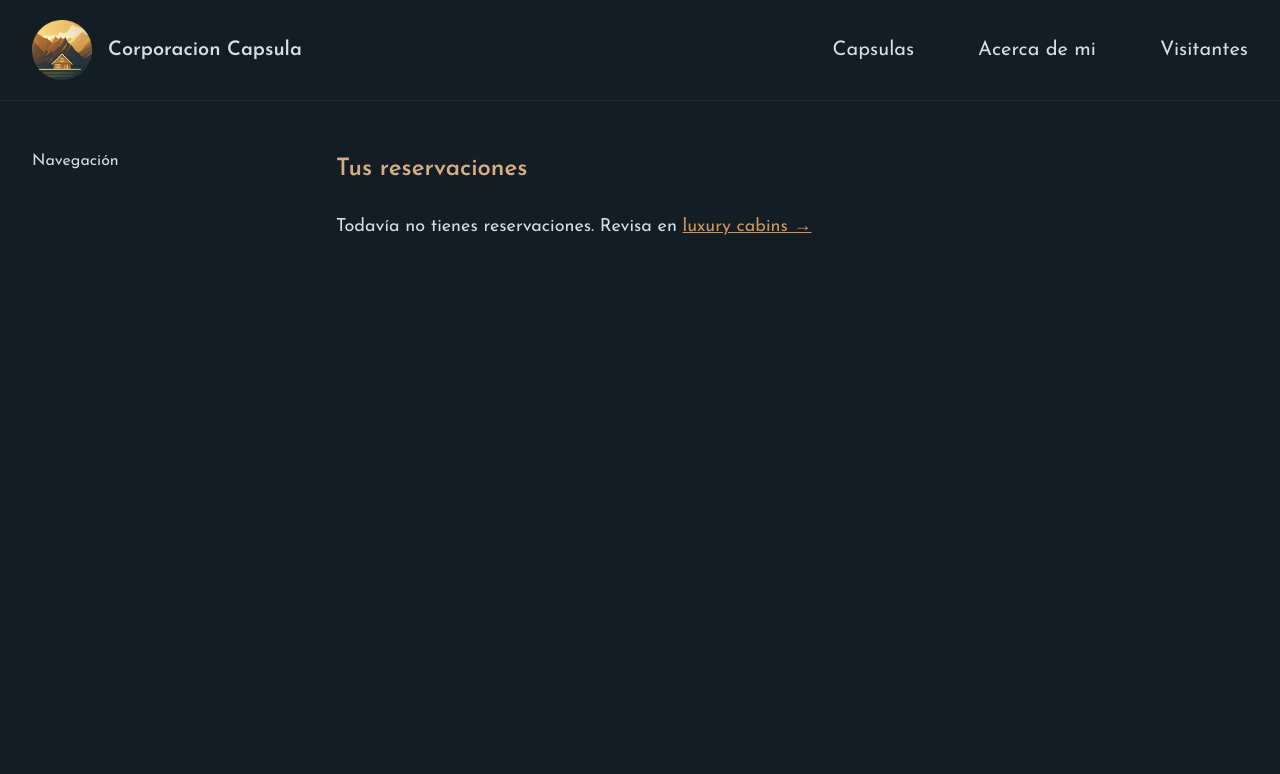
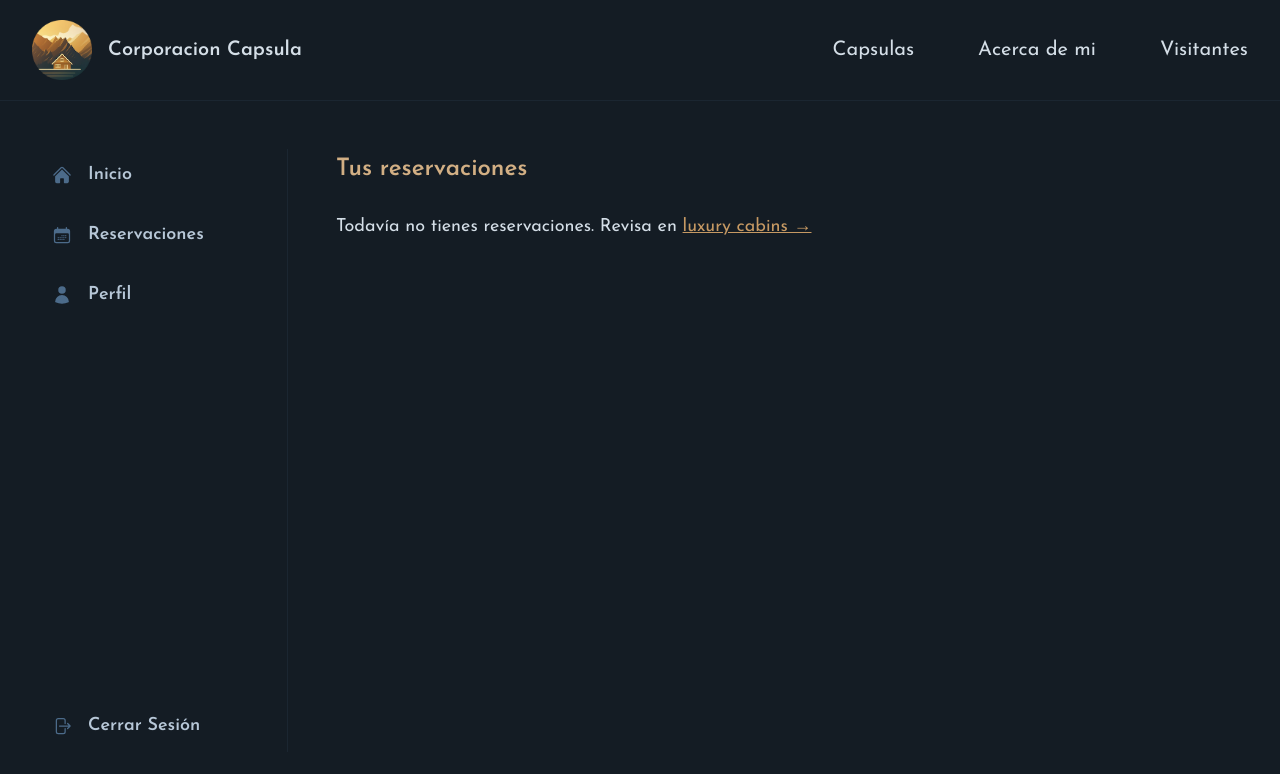
Before and after one commit to Alejandrogv2304/corporacion-capsula-website, a Next.js app: page /cuenta/reservaciones in a window 1280 px wide. Shown: the top 774 px of the page. Built offline with nearby package versions, Linux system fonts and the light colour scheme.

Commit message:
Finalizando Front Básico
Añadiendo barra de navegación a la sección cuenta, finalizando el Front Básico, con detalles por ajustar en imagenes y logos.

```diff
--- a/app/_components/BarraNavegacion.js
+++ b/app/_components/BarraNavegacion.js
@@ -1,9 +1,11 @@
+import Link from 'next/link';
+
 import {
     CalendarDaysIcon,
     HomeIcon,
     UserIcon,
   } from '@heroicons/react/24/solid';
-  import SignOutButton from './SignOutButton';
+  import SignOutButton from '@/app/_components/BotonCerrarSesion';
 
   const navLinks = [
     {
@@ -29,13 +31,13 @@ import {
         <ul className='flex flex-col gap-2 h-full text-lg'>
           {navLinks.map((link) => (
             <li key={link.name}>
-              <a
+              <Link
                 className={`py-3 px-5 hover:bg-primary-900 hover:text-primary-100 transition-colors flex items-center gap-4 font-semibold text-primary-200`}
                 href={link.href}
               >
                 {link.icon}
                 <span>{link.name}</span>
-              </a>
+              </Link>
             </li>
           ))}
 
--- /dev/null
+++ b/app/_components/BotonCerrarSesion.js
@@ -0,0 +1,12 @@
+import { ArrowRightOnRectangleIcon } from '@heroicons/react/24/solid';
+
+function SignOutButton() {
+  return (
+    <button className='py-3 px-5 hover:bg-primary-900 hover:text-primary-100 transition-colors flex items-center gap-4 font-semibold text-primary-200 w-full'>
+      <ArrowRightOnRectangleIcon className='h-5 w-5 text-primary-600' />
+      <span>Cerrar Sesión</span>
+    </button>
+  );
+}
+
+export default SignOutButton;
--- a/app/_components/EliminarReservacion.js
+++ b/app/_components/EliminarReservacion.js
@@ -0,0 +1,12 @@
+import { TrashIcon } from '@heroicons/react/24/solid';
+
+function DeleteReservation({ bookingId }) {
+  return (
+    <button className='group flex items-center gap-2 uppercase text-xs font-bold text-primary-300 flex-grow px-3 hover:bg-accent-600 transition-colors hover:text-primary-900'>
+      <TrashIcon className='h-5 w-5 text-primary-600 group-hover:text-primary-800 transition-colors' />
+      <span className='mt-1'>Delete</span>
+    </button>
+  );
+}
+
+export default DeleteReservation;
--- a/app/_components/ReservacionCard.js
+++ b/app/_components/ReservacionCard.js
@@ -69,11 +69,11 @@ function ReservationCard({ booking }) {
 
       <div className='flex flex-col border-l border-primary-800 w-[100px]'>
         <a
-          href={`/account/reservations/edit/${id}`}
+          href={`/cuenta/reservaciones/editar/${id}`}
           className='group flex items-center gap-2 uppercase text-xs font-bold text-primary-300 border-b border-primary-800 flex-grow px-3 hover:bg-accent-600 transition-colors hover:text-primary-900'
         >
           <PencilSquareIcon className='h-5 w-5 text-primary-600 group-hover:text-primary-800 transition-colors' />
-          <span className='mt-1'>Edit</span>
+          <span className='mt-1'>Editar</span>
         </a>
         <DeleteReservation bookingId={id} />
       </div>
--- a/app/acerca/page.js
+++ b/app/acerca/page.js
@@ -81,7 +81,7 @@ export const metadata={
                     href="/cabins"
                     className="inline-block mt-4 bg-accent-500 px-8 py-5 text-primary-800 text-lg font-semibold hover:bg-accent-600 transition-all"
                   >
-                    Explora nuestras Cabinas
+                    Explora nuestras Capsulas
                   </a>
                 </div>
               </div>
--- a/app/capsulas/page.js
+++ b/app/capsulas/page.js
@@ -1,3 +1,5 @@
+import CapsulaCard from "@/app/_components/CapsulaCard";
+import Counter from "@/app/_components/Counter";
 
 export const metadata={
     title:'Capsulas'
@@ -10,7 +12,7 @@ export const metadata={
         return (
           <div>
             <h1 className="text-4xl mb-5 text-accent-400 font-medium">
-              Nuestras cabinas
+              Nuestras capsulas
             </h1>
             <p className="text-primary-200 text-lg mb-10">
             Descubre una nueva experiencia de descanso en Bucaramanga con nuestras cápsulas de dormir al estilo japonés. Perfectas para viajeros, estudiantes y quienes buscan un refugio cómodo y privado, nuestras cápsulas están diseñadas para ofrecer un ambiente seguro, limpio y climatizado, con iluminación personal y acceso a WiFi. Disfruta de la comodidad y la privacidad de una cápsula moderna y relájate en el corazón de la ciudad. Ya sea para una siesta rápida o una noche completa, nuestras cápsulas son la opción ideal para recargar energías.
@@ -19,7 +21,7 @@ export const metadata={
             {cabins.length > 0 && (
               <div className="grid sm:grid-cols-1 md:grid-cols-2 gap-8 lg:gap-12 xl:gap-14">
                 {cabins.map((cabin) => (
-                  <CabinCard cabin={cabin} key={cabin.id} />
+                  <CapsulaCard cabin={cabin} key={cabin.id} />
                 ))}
               </div>
             )}
--- a/app/cuenta/layout.js
+++ b/app/cuenta/layout.js
@@ -1,7 +1,9 @@
+import SideNavigation from "../_components/BarraNavegacion";
+
 export default function Layout({children}){
     return(
     <div className="grid grid-cols-[16rem_1fr] h-full gap-12">
-        <div>Navegación</div>
+        <SideNavigation/>
         <div className="py-1">{children}</div>
     </div>
     );
--- a/app/cuenta/perfil/page.js
+++ b/app/cuenta/perfil/page.js
@@ -1,4 +1,8 @@
 import SelectCountry from "@/app/_components/SeleccionarPais";
+
+export const metadata ={
+  title:"Actualizar Perfil",
+};
 
 export default function Page() {
   // CHANGE
--- a/app/cuenta/reservaciones/page.js
+++ b/app/cuenta/reservaciones/page.js
@@ -1,4 +1,8 @@
 import ReservationCard from "@/app/_components/ReservacionCard";
+
+export const metadata ={
+  title:"Reservaciones",
+};
 
 export default function Page() {
   // CHANGE
--- a/app/layout.js
+++ b/app/layout.js
@@ -26,8 +26,8 @@ export default function RootLayout({children}){
       text-primary-100 min-h-screen flex flex-col relative`}>
         <Header/>
 
-        <div className="flex-1 px-8 py-12">
-        <main className="max-w-7xl  mx-auto">{children}</main>
+        <div className="flex-1 px-8 py-12 grid">
+        <main className="max-w-7xl  mx-auto w-full">{children}</main>
         </div>
       </body>
     </html>
```
